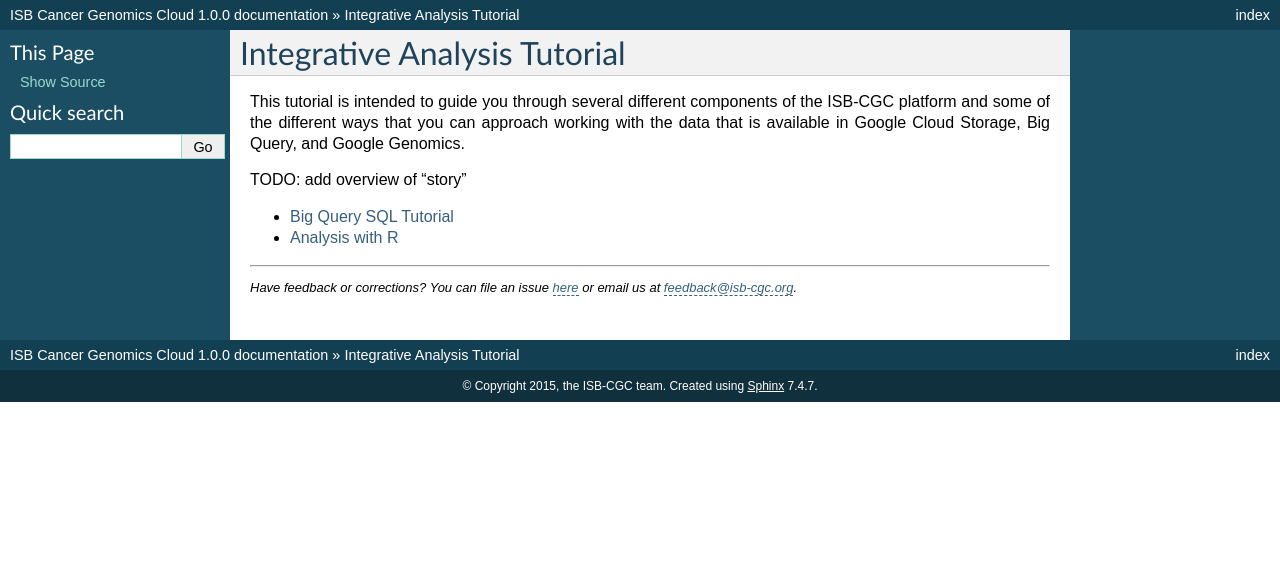
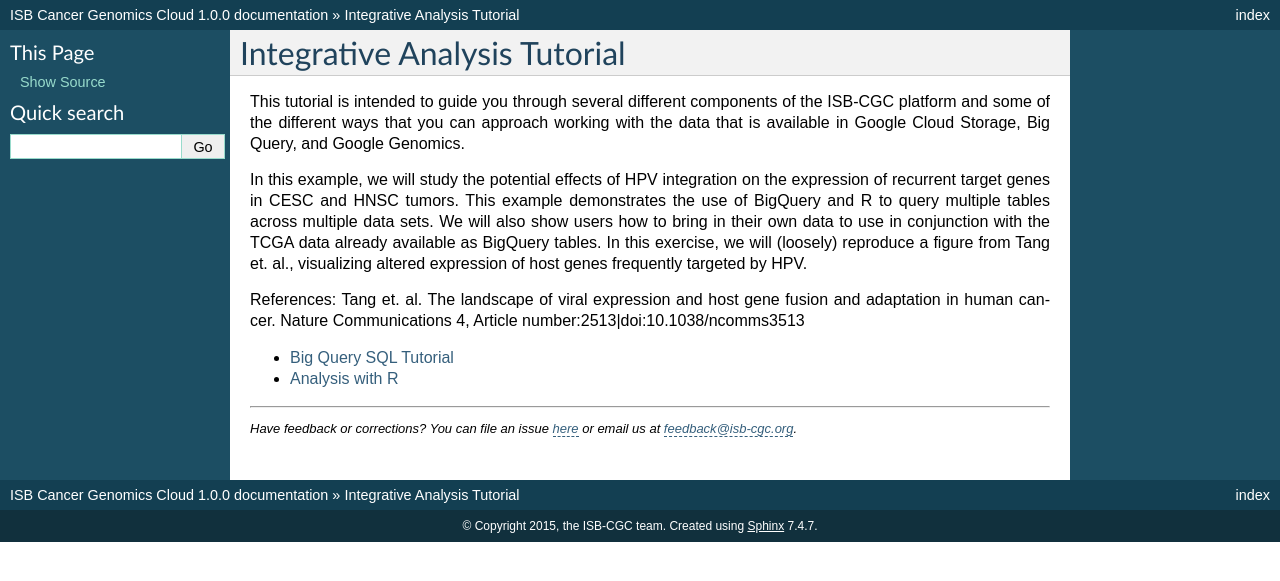
Before and after one commit to isb-cgc/readthedocs, a Sphinx documentation site: the page built from docs/source/sections/workshop/Integrative_Analysis_Tutorial.rst, in a window 1280 px wide. Shown: the top 581 px of the page. Built offline with Sphinx 7.4.7, drawn with Linux system fonts in a browser that asks for light colours; pages that are not in the unit, such as notebooks, are missing from menus.

Commit message:
update on BQ_SQL_0928

```diff
--- a/docs/source/sections/workshop/Integrative_Analysis_Tutorial.rst
+++ b/docs/source/sections/workshop/Integrative_Analysis_Tutorial.rst
@@ -6,7 +6,17 @@ This tutorial is intended to guide you through several different components of t
 and some of the different ways that you can approach working with the data that is available in
 Google Cloud Storage, Big Query, and Google Genomics.
 
-TODO: add overview of "story"
+In this example, we will study the potential effects of HPV integration on the
+expression of recurrent target genes in CESC and HNSC tumors. This example
+demonstrates the use of BigQuery and R to query multiple tables across
+multiple data sets. We will also show users how to bring in their own data to
+use in conjunction with the TCGA data already available as BigQuery tables. In
+this exercise, we will (loosely) reproduce a figure from Tang et. al.,
+visualizing altered expression of host genes frequently targeted by HPV.
+
+References:
+Tang et. al. The landscape of viral expression and host gene fusion and adaptation in human cancer.
+Nature Communications 4, Article number:2513|doi:10.1038/ncomms3513
 
 .. toctree::
    :maxdepth: 1
```
